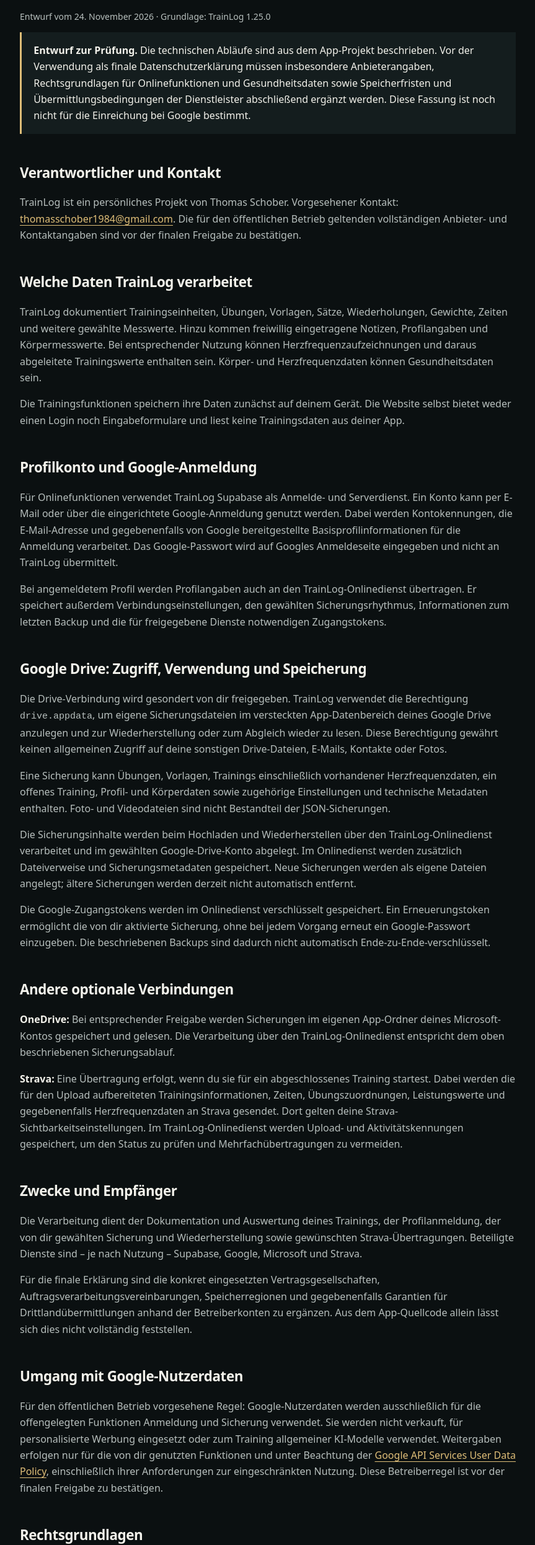
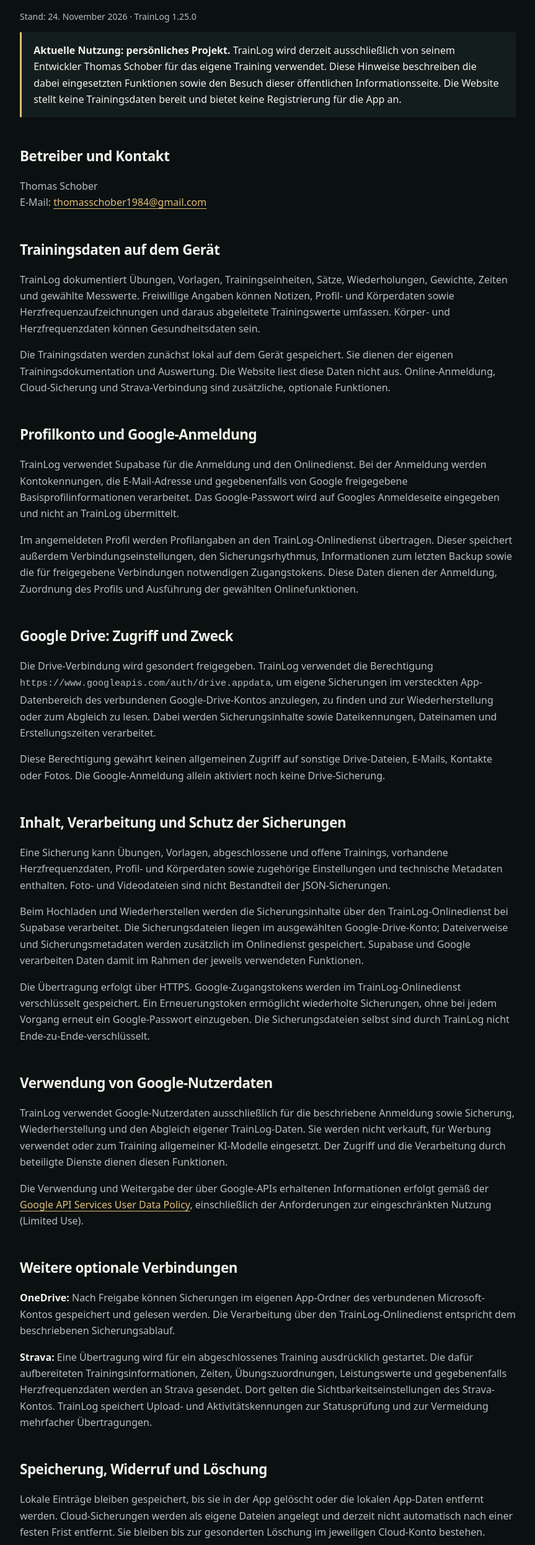
Before and after one commit to phantom84x/phantom84x.github.io, a plain HTML site: page datenschutz.html in a window 1280 px wide. Shown: the part 270-2762 px from the top of the page at 62% size, without its empty margins (208-1071 px from the left). Drawn offline with Linux system fonts and the light colour scheme.

Commit message:
Clarify personal use and publish current privacy information

```diff
--- a/datenschutz.html
+++ b/datenschutz.html
@@ -2,7 +2,7 @@
 <html lang="de">
 <head>
   <meta charset="utf-8"><meta name="viewport" content="width=device-width, initial-scale=1">
-  <meta name="robots" content="noindex"><meta name="description" content="Datenschutzhinweise zu TrainLog, Google-Anmeldung, Cloud-Sicherungen und Strava.">
+  <meta name="description" content="Datenschutzhinweise zur privaten Nutzung von TrainLog, zur Google-Anmeldung und zu optionalen Sicherungen in Google Drive.">
   <title>Datenschutz – TrainLog</title>
   <link rel="icon" href="logo.png" type="image/png"><link rel="stylesheet" href="style.css">
 </head>
@@ -10,40 +10,43 @@
   <a class="skip" href="#inhalt">Zum Inhalt</a>
   <header class="site-header wrap"><a class="brand" href="index.html" aria-label="TrainLog Startseite"><img src="logo.png" alt="" width="48" height="48"><span>TrainLog</span></a><nav aria-label="Hauptnavigation"><a href="index.html">Startseite</a><a href="#kontakt">Kontakt</a></nav></header>
   <main id="inhalt" class="legal wrap">
-    <p class="eyebrow">Deine Daten in TrainLog</p><h1>Datenschutz</h1><p class="meta">Entwurf vom 24. November 2026 · Grundlage: TrainLog 1.25.0</p>
-    <aside class="draft-note"><p><strong>Entwurf zur Prüfung.</strong> Die technischen Abläufe sind aus dem App-Projekt beschrieben. Vor der Verwendung als finale Datenschutzerklärung müssen insbesondere Anbieterangaben, Rechtsgrundlagen für Onlinefunktionen und Gesundheitsdaten sowie Speicherfristen und Übermittlungsbedingungen der Dienstleister abschließend ergänzt werden. Diese Fassung ist noch nicht für die Einreichung bei Google bestimmt.</p></aside>
-    <h2 id="kontakt">Verantwortlicher und Kontakt</h2>
-    <p>TrainLog ist ein persönliches Projekt von Thomas Schober. Vorgesehener Kontakt: <a href="mailto:thomasschober1984@gmail.com">thomasschober1984@gmail.com</a>. Die für den öffentlichen Betrieb geltenden vollständigen Anbieter- und Kontaktangaben sind vor der finalen Freigabe zu bestätigen.</p>
-    <h2>Welche Daten TrainLog verarbeitet</h2>
-    <p>TrainLog dokumentiert Trainingseinheiten, Übungen, Vorlagen, Sätze, Wiederholungen, Gewichte, Zeiten und weitere gewählte Messwerte. Hinzu kommen freiwillig eingetragene Notizen, Profilangaben und Körpermesswerte. Bei entsprechender Nutzung können Herzfrequenzaufzeichnungen und daraus abgeleitete Trainingswerte enthalten sein. Körper- und Herzfrequenzdaten können Gesundheitsdaten sein.</p>
-    <p>Die Trainingsfunktionen speichern ihre Daten zunächst auf deinem Gerät. Die Website selbst bietet weder einen Login noch Eingabeformulare und liest keine Trainingsdaten aus deiner App.</p>
+    <p class="eyebrow">Deine Daten in TrainLog</p><h1>Datenschutz</h1><p class="meta">Stand: 24. November 2026 · TrainLog 1.25.0</p>
+    <aside class="draft-note"><p><strong>Aktuelle Nutzung: persönliches Projekt.</strong> TrainLog wird derzeit ausschließlich von seinem Entwickler Thomas Schober für das eigene Training verwendet. Diese Hinweise beschreiben die dabei eingesetzten Funktionen sowie den Besuch dieser öffentlichen Informationsseite. Die Website stellt keine Trainingsdaten bereit und bietet keine Registrierung für die App an.</p></aside>
+    <h2 id="kontakt">Betreiber und Kontakt</h2>
+    <p>Thomas Schober<br>E-Mail: <a href="mailto:thomasschober1984@gmail.com">thomasschober1984@gmail.com</a></p>
+    <h2>Trainingsdaten auf dem Gerät</h2>
+    <p>TrainLog dokumentiert Übungen, Vorlagen, Trainingseinheiten, Sätze, Wiederholungen, Gewichte, Zeiten und gewählte Messwerte. Freiwillige Angaben können Notizen, Profil- und Körperdaten sowie Herzfrequenzaufzeichnungen und daraus abgeleitete Trainingswerte umfassen. Körper- und Herzfrequenzdaten können Gesundheitsdaten sein.</p>
+    <p>Die Trainingsdaten werden zunächst lokal auf dem Gerät gespeichert. Sie dienen der eigenen Trainingsdokumentation und Auswertung. Die Website liest diese Daten nicht aus. Online-Anmeldung, Cloud-Sicherung und Strava-Verbindung sind zusätzliche, optionale Funktionen.</p>
     <h2>Profilkonto und Google-Anmeldung</h2>
-    <p>Für Onlinefunktionen verwendet TrainLog Supabase als Anmelde- und Serverdienst. Ein Konto kann per E-Mail oder über die eingerichtete Google-Anmeldung genutzt werden. Dabei werden Kontokennungen, die E-Mail-Adresse und gegebenenfalls von Google bereitgestellte Basisprofilinformationen für die Anmeldung verarbeitet. Das Google-Passwort wird auf Googles Anmeldeseite eingegeben und nicht an TrainLog übermittelt.</p>
-    <p>Bei angemeldetem Profil werden Profilangaben auch an den TrainLog-Onlinedienst übertragen. Er speichert außerdem Verbindungseinstellungen, den gewählten Sicherungsrhythmus, Informationen zum letzten Backup und die für freigegebene Dienste notwendigen Zugangstokens.</p>
-    <h2>Google Drive: Zugriff, Verwendung und Speicherung</h2>
-    <p>Die Drive-Verbindung wird gesondert von dir freigegeben. TrainLog verwendet die Berechtigung <code>drive.appdata</code>, um eigene Sicherungsdateien im versteckten App-Datenbereich deines Google Drive anzulegen und zur Wiederherstellung oder zum Abgleich wieder zu lesen. Diese Berechtigung gewährt keinen allgemeinen Zugriff auf deine sonstigen Drive-Dateien, E-Mails, Kontakte oder Fotos.</p>
-    <p>Eine Sicherung kann Übungen, Vorlagen, Trainings einschließlich vorhandener Herzfrequenzdaten, ein offenes Training, Profil- und Körperdaten sowie zugehörige Einstellungen und technische Metadaten enthalten. Foto- und Videodateien sind nicht Bestandteil der JSON-Sicherungen.</p>
-    <p>Die Sicherungsinhalte werden beim Hochladen und Wiederherstellen über den TrainLog-Onlinedienst verarbeitet und im gewählten Google-Drive-Konto abgelegt. Im Onlinedienst werden zusätzlich Dateiverweise und Sicherungsmetadaten gespeichert. Neue Sicherungen werden als eigene Dateien angelegt; ältere Sicherungen werden derzeit nicht automatisch entfernt.</p>
-    <p>Die Google-Zugangstokens werden im Onlinedienst verschlüsselt gespeichert. Ein Erneuerungstoken ermöglicht die von dir aktivierte Sicherung, ohne bei jedem Vorgang erneut ein Google-Passwort einzugeben. Die beschriebenen Backups sind dadurch nicht automatisch Ende-zu-Ende-verschlüsselt.</p>
-    <h2>Andere optionale Verbindungen</h2>
-    <p><strong>OneDrive:</strong> Bei entsprechender Freigabe werden Sicherungen im eigenen App-Ordner deines Microsoft-Kontos gespeichert und gelesen. Die Verarbeitung über den TrainLog-Onlinedienst entspricht dem oben beschriebenen Sicherungsablauf.</p>
-    <p><strong>Strava:</strong> Eine Übertragung erfolgt, wenn du sie für ein abgeschlossenes Training startest. Dabei werden die für den Upload aufbereiteten Trainingsinformationen, Zeiten, Übungszuordnungen, Leistungswerte und gegebenenfalls Herzfrequenzdaten an Strava gesendet. Dort gelten deine Strava-Sichtbarkeitseinstellungen. Im TrainLog-Onlinedienst werden Upload- und Aktivitätskennungen gespeichert, um den Status zu prüfen und Mehrfachübertragungen zu vermeiden.</p>
-    <h2>Zwecke und Empfänger</h2>
-    <p>Die Verarbeitung dient der Dokumentation und Auswertung deines Trainings, der Profilanmeldung, der von dir gewählten Sicherung und Wiederherstellung sowie gewünschten Strava-Übertragungen. Beteiligte Dienste sind – je nach Nutzung – Supabase, Google, Microsoft und Strava.</p>
-    <p>Für die finale Erklärung sind die konkret eingesetzten Vertragsgesellschaften, Auftragsverarbeitungsvereinbarungen, Speicherregionen und gegebenenfalls Garantien für Drittlandübermittlungen anhand der Betreiberkonten zu ergänzen. Aus dem App-Quellcode allein lässt sich dies nicht vollständig feststellen.</p>
-    <h2>Umgang mit Google-Nutzerdaten</h2>
-    <p>Für den öffentlichen Betrieb vorgesehene Regel: Google-Nutzerdaten werden ausschließlich für die offengelegten Funktionen Anmeldung und Sicherung verwendet. Sie werden nicht verkauft, für personalisierte Werbung eingesetzt oder zum Training allgemeiner KI-Modelle verwendet. Weitergaben erfolgen nur für die von dir genutzten Funktionen und unter Beachtung der <a href="https://developers.google.com/terms/api-services-user-data-policy">Google API Services User Data Policy</a>, einschließlich ihrer Anforderungen zur eingeschränkten Nutzung. Diese Betreiberregel ist vor der finalen Freigabe zu bestätigen.</p>
-    <h2>Rechtsgrundlagen</h2>
-    <p>Vor dem öffentlichen Betrieb sind die Rechtsgrundlagen je Verarbeitung festzulegen und hier konkret zu nennen. Dies betrifft insbesondere die Konto- und Serverfunktionen, freiwillige externe Verbindungen und gegebenenfalls die ausdrückliche Einwilligung zur Verarbeitung von Gesundheitsdaten. Eine Google-OAuth-Freigabe allein ersetzt nicht automatisch eine erforderliche datenschutzrechtliche Einwilligung.</p>
-    <h2>Verbindung trennen, Daten löschen und Aufbewahrung</h2>
-    <p>Du kannst eine externe Verbindung in TrainLog trennen und die Freigabe zusätzlich in den Einstellungen des jeweiligen Anbieters widerrufen. Das Trennen entfernt die gespeicherte Verbindung in TrainLog. Bereits angelegte Cloud-Sicherungen, übertragene Strava-Aktivitäten und lokale Trainings werden dadurch nicht automatisch gelöscht.</p>
-    <p>Die Kontolöschung in TrainLog entfernt das Profilkonto. Lokale Trainings und vorhandene Cloud-Dateien bleiben erhalten und müssen gesondert gelöscht werden. Google stellt für den versteckten App-Datenbereich eine Löschmöglichkeit in der Drive-App-Verwaltung bereit. Strava-Aktivitäten und OneDrive-Dateien können beim jeweiligen Anbieter verwaltet werden.</p>
-    <p>Konkrete Fristen für Betriebsprotokolle, Anbieterbackups und sonstige Restdaten sind vor der finalen Freigabe anhand der tatsächlich eingesetzten Dienste zu ergänzen. Es wird hier keine unbelegte vollständige Sofortlöschung zugesichert.</p>
-    <h2>Besuch dieser Website</h2>
-    <p>Diese Website enthält keine Analyse- oder Werbeskripte, keine extern geladenen Schriftarten und keine eigenen Cookies. Beim Hosting über GitHub Pages verarbeitet GitHub technische Verbindungsdaten und speichert IP-Adressen zu Sicherheitszwecken. Details stehen in der <a href="https://docs.github.com/en/site-policy/privacy-policies/github-general-privacy-statement">Datenschutzerklärung von GitHub</a>.</p>
-    <h2>Deine Rechte</h2>
-    <p>Soweit die gesetzlichen Voraussetzungen erfüllt sind, stehen dir insbesondere Auskunft, Berichtigung, Löschung, Einschränkung der Verarbeitung, Datenübertragbarkeit und Widerspruch zu. Erteilte Einwilligungen kannst du für die Zukunft widerrufen. Für Anliegen ist der oben genannte Kontakt vorgesehen. Du kannst dich außerdem an eine Datenschutzaufsichtsbehörde wenden, in Österreich an die <a href="https://www.dsb.gv.at/">Österreichische Datenschutzbehörde</a>.</p>
+    <p>TrainLog verwendet Supabase für die Anmeldung und den Onlinedienst. Bei der Anmeldung werden Kontokennungen, die E-Mail-Adresse und gegebenenfalls von Google freigegebene Basisprofilinformationen verarbeitet. Das Google-Passwort wird auf Googles Anmeldeseite eingegeben und nicht an TrainLog übermittelt.</p>
+    <p>Im angemeldeten Profil werden Profilangaben an den TrainLog-Onlinedienst übertragen. Dieser speichert außerdem Verbindungseinstellungen, den Sicherungsrhythmus, Informationen zum letzten Backup sowie die für freigegebene Verbindungen notwendigen Zugangstokens. Diese Daten dienen der Anmeldung, Zuordnung des Profils und Ausführung der gewählten Onlinefunktionen.</p>
+    <h2>Google Drive: Zugriff und Zweck</h2>
+    <p>Die Drive-Verbindung wird gesondert freigegeben. TrainLog verwendet die Berechtigung <code>https://www.googleapis.com/auth/drive.appdata</code>, um eigene Sicherungen im versteckten App-Datenbereich des verbundenen Google-Drive-Kontos anzulegen, zu finden und zur Wiederherstellung oder zum Abgleich zu lesen. Dabei werden Sicherungsinhalte sowie Dateikennungen, Dateinamen und Erstellungszeiten verarbeitet.</p>
+    <p>Diese Berechtigung gewährt keinen allgemeinen Zugriff auf sonstige Drive-Dateien, E-Mails, Kontakte oder Fotos. Die Google-Anmeldung allein aktiviert noch keine Drive-Sicherung.</p>
+    <h2>Inhalt, Verarbeitung und Schutz der Sicherungen</h2>
+    <p>Eine Sicherung kann Übungen, Vorlagen, abgeschlossene und offene Trainings, vorhandene Herzfrequenzdaten, Profil- und Körperdaten sowie zugehörige Einstellungen und technische Metadaten enthalten. Foto- und Videodateien sind nicht Bestandteil der JSON-Sicherungen.</p>
+    <p>Beim Hochladen und Wiederherstellen werden die Sicherungsinhalte über den TrainLog-Onlinedienst bei Supabase verarbeitet. Die Sicherungsdateien liegen im ausgewählten Google-Drive-Konto; Dateiverweise und Sicherungsmetadaten werden zusätzlich im Onlinedienst gespeichert. Supabase und Google verarbeiten Daten damit im Rahmen der jeweils verwendeten Funktionen.</p>
+    <p>Die Übertragung erfolgt über HTTPS. Google-Zugangstokens werden im TrainLog-Onlinedienst verschlüsselt gespeichert. Ein Erneuerungstoken ermöglicht wiederholte Sicherungen, ohne bei jedem Vorgang erneut ein Google-Passwort einzugeben. Die Sicherungsdateien selbst sind durch TrainLog nicht Ende-zu-Ende-verschlüsselt.</p>
+    <h2>Verwendung von Google-Nutzerdaten</h2>
+    <p>TrainLog verwendet Google-Nutzerdaten ausschließlich für die beschriebene Anmeldung sowie Sicherung, Wiederherstellung und den Abgleich eigener TrainLog-Daten. Sie werden nicht verkauft, für Werbung verwendet oder zum Training allgemeiner KI-Modelle eingesetzt. Der Zugriff und die Verarbeitung durch beteiligte Dienste dienen diesen Funktionen.</p>
+    <p>Die Verwendung und Weitergabe der über Google-APIs erhaltenen Informationen erfolgt gemäß der <a href="https://developers.google.com/terms/api-services-user-data-policy">Google API Services User Data Policy</a>, einschließlich der Anforderungen zur eingeschränkten Nutzung (Limited Use).</p>
+    <h2>Weitere optionale Verbindungen</h2>
+    <p><strong>OneDrive:</strong> Nach Freigabe können Sicherungen im eigenen App-Ordner des verbundenen Microsoft-Kontos gespeichert und gelesen werden. Die Verarbeitung über den TrainLog-Onlinedienst entspricht dem beschriebenen Sicherungsablauf.</p>
+    <p><strong>Strava:</strong> Eine Übertragung wird für ein abgeschlossenes Training ausdrücklich gestartet. Die dafür aufbereiteten Trainingsinformationen, Zeiten, Übungszuordnungen, Leistungswerte und gegebenenfalls Herzfrequenzdaten werden an Strava gesendet. Dort gelten die Sichtbarkeitseinstellungen des Strava-Kontos. TrainLog speichert Upload- und Aktivitätskennungen zur Statusprüfung und zur Vermeidung mehrfacher Übertragungen.</p>
+    <h2>Speicherung, Widerruf und Löschung</h2>
+    <p>Lokale Einträge bleiben gespeichert, bis sie in der App gelöscht oder die lokalen App-Daten entfernt werden. Cloud-Sicherungen werden als eigene Dateien angelegt und derzeit nicht automatisch nach einer festen Frist entfernt. Sie bleiben bis zur gesonderten Löschung im jeweiligen Cloud-Konto bestehen.</p>
+    <p>Eine externe Verbindung kann in TrainLog getrennt und zusätzlich beim jeweiligen Anbieter widerrufen werden. Das Trennen entfernt die gespeicherten Verbindungstokens aus dem aktiven TrainLog-Kontodatensatz. Bereits erstellte Cloud-Sicherungen, Strava-Aktivitäten und lokale Trainings werden dadurch nicht gelöscht.</p>
+    <p>Die Kontolöschung entfernt das Online-Profilkonto und seine zugeordneten TrainLog-Datensätze aus der aktiven Datenbank. Lokale Daten, exportierte Dateien, Cloud-Sicherungen und Strava-Aktivitäten müssen gesondert gelöscht werden. Der versteckte App-Datenbereich lässt sich über die App-Verwaltung von Google Drive löschen.</p>
+    <p>Technische Betriebs- und Sicherheitsprotokolle sowie Sicherungskopien der Infrastruktur werden nach den Einstellungen und Aufbewahrungsregeln der eingesetzten Anbieter verwaltet. Die Löschung aus der aktiven TrainLog-Datenbank bedeutet daher nicht zwangsläufig eine sofortige Löschung sämtlicher Anbieterprotokolle oder Infrastruktur-Sicherungen.</p>
+    <h2>Besuch dieser Website und Kontaktaufnahme</h2>
+    <p>Diese Informationsseite wird über GitHub Pages bereitgestellt. Sie enthält keine eigenen Analyse- oder Werbeskripte, keine extern geladenen Schriftarten, keine Eingabeformulare und keine eigenen Cookies. GitHub verarbeitet beim Aufruf technische Verbindungsdaten, insbesondere die IP-Adresse, zur Bereitstellung und Absicherung des Hostings. Einzelheiten stehen in der <a href="https://docs.github.com/en/site-policy/privacy-policies/github-general-privacy-statement">Datenschutzerklärung von GitHub</a>.</p>
+    <p>Bei einer Kontaktaufnahme per E-Mail werden Absenderadresse und Nachrichteninhalt zur Bearbeitung des Anliegens verwendet. Bitte keine Passwörter oder Zugangstokens per E-Mail senden.</p>
+    <h2>Informationen zu den beteiligten Diensten</h2>
+    <p>Die Dienste verarbeiten außerdem eigene Konto-, Verbindungs- und Betriebsdaten nach ihren jeweiligen Datenschutzregelungen. Weitere Informationen zu Speicherung, internationalen Datenübermittlungen und Rechten finden sich bei <a href="https://supabase.com/privacy">Supabase</a>, <a href="https://policies.google.com/privacy">Google</a>, <a href="https://privacy.microsoft.com/privacystatement">Microsoft</a> und <a href="https://www.strava.com/legal/privacy">Strava</a>.</p>
+    <h2>Anfragen und Änderungen</h2>
+    <p>Datenschutzanfragen können an die oben genannte Kontaktadresse gerichtet werden. Soweit die gesetzlichen Voraussetzungen erfüllt sind, bestehen insbesondere Rechte auf Auskunft, Berichtigung, Löschung, Einschränkung, Datenübertragbarkeit und Widerspruch sowie auf Beschwerde bei einer Datenschutzaufsichtsbehörde.</p>
+    <p>Diese Hinweise beziehen sich auf den beschriebenen aktuellen Betrieb. Vor einer Erweiterung auf weitere Nutzer oder andere Verarbeitungszwecke werden die Datenschutzinformationen und erforderlichen Abläufe entsprechend geprüft und angepasst.</p>
   </main>
-  <footer class="site-footer wrap"><span>TrainLog · Datenschutzentwurf</span><a href="index.html">Startseite</a></footer>
+  <footer class="site-footer wrap"><span>TrainLog · Thomas Schober</span><a href="index.html">Startseite</a></footer>
 </body>
 </html>
```
Also changed, not shown: index.html (+1 -1 lines), 1 other file.
